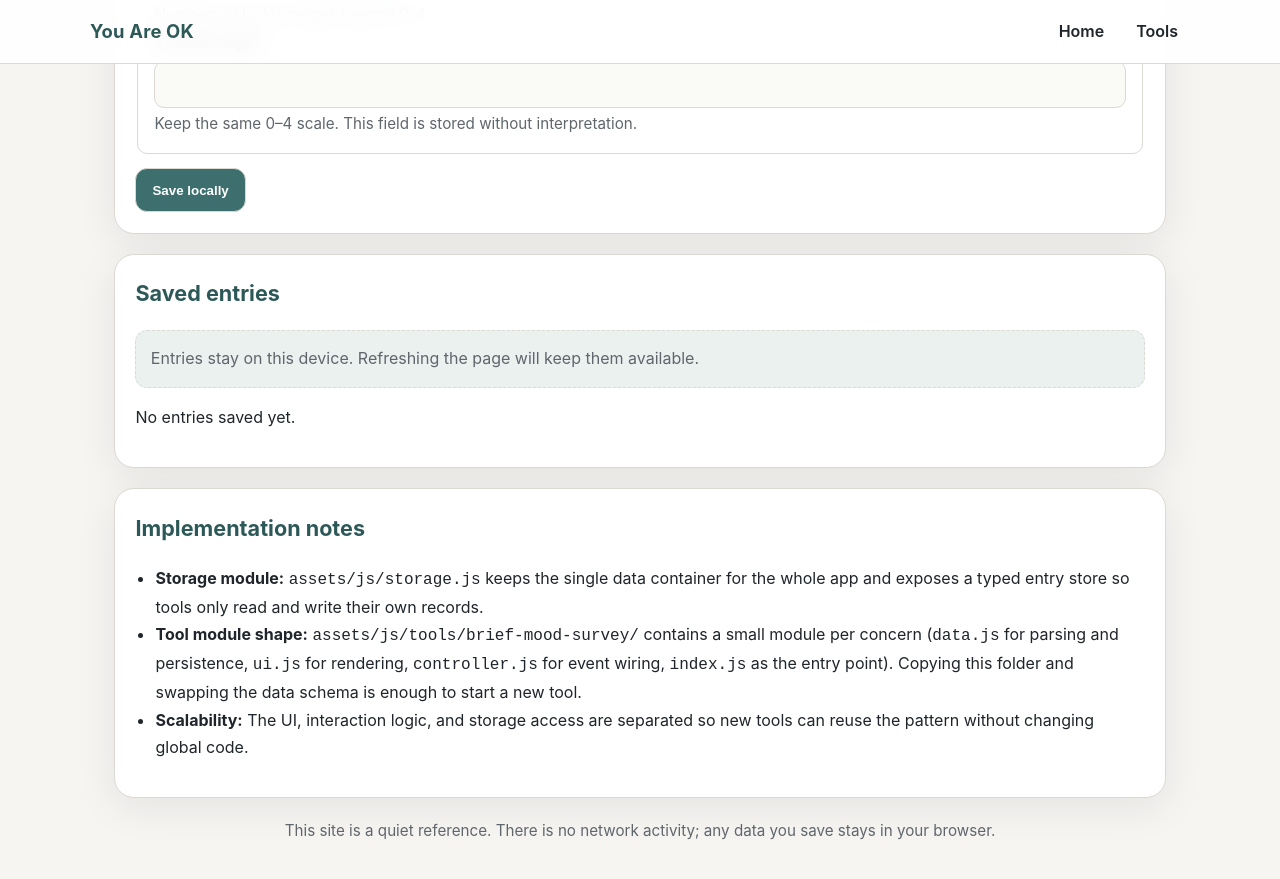
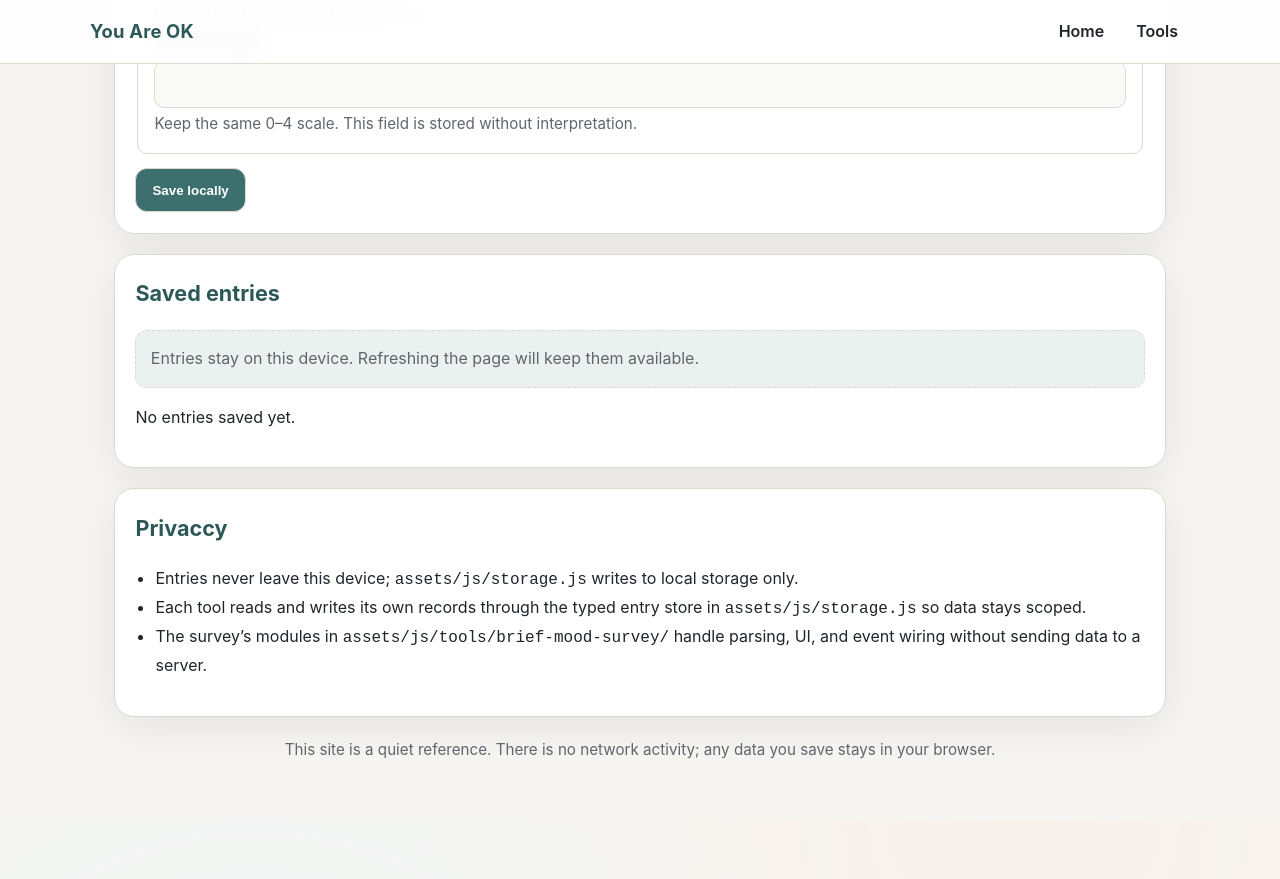
Before and after one commit to ptrcko/you-are-ok, a Jekyll site: the page built from tools/brief-mood-survey.md, in a window 1280 px wide and 900 px high, scrolled down 982 px. Shown: the top 879 px of the window. Built offline with Jekyll 4.4.1, drawn with Linux system fonts in a browser that asks for light colours; after the commit the page ends 1801 px from its top, so only the background shows below that.

Commit message:
Replace implementation notes with privacy section

```diff
--- a/tools/brief-mood-survey.md
+++ b/tools/brief-mood-survey.md
@@ -56,11 +56,11 @@ title: Brief Mood Survey
 </section>
 
 <section>
-  <h2>Implementation notes</h2>
+  <h2>Privaccy</h2>
   <ul>
-    <li><strong>Storage module:</strong> <code>assets/js/storage.js</code> keeps the single data container for the whole app and exposes a typed entry store so tools only read and write their own records.</li>
-    <li><strong>Tool module shape:</strong> <code>assets/js/tools/brief-mood-survey/</code> contains a small module per concern (<code>data.js</code> for parsing and persistence, <code>ui.js</code> for rendering, <code>controller.js</code> for event wiring, <code>index.js</code> as the entry point). Copying this folder and swapping the data schema is enough to start a new tool.</li>
-    <li><strong>Scalability:</strong> The UI, interaction logic, and storage access are separated so new tools can reuse the pattern without changing global code.</li>
+    <li>Entries never leave this device; <code>assets/js/storage.js</code> writes to local storage only.</li>
+    <li>Each tool reads and writes its own records through the typed entry store in <code>assets/js/storage.js</code> so data stays scoped.</li>
+    <li>The survey’s modules in <code>assets/js/tools/brief-mood-survey/</code> handle parsing, UI, and event wiring without sending data to a server.</li>
   </ul>
 </section>
 
```
